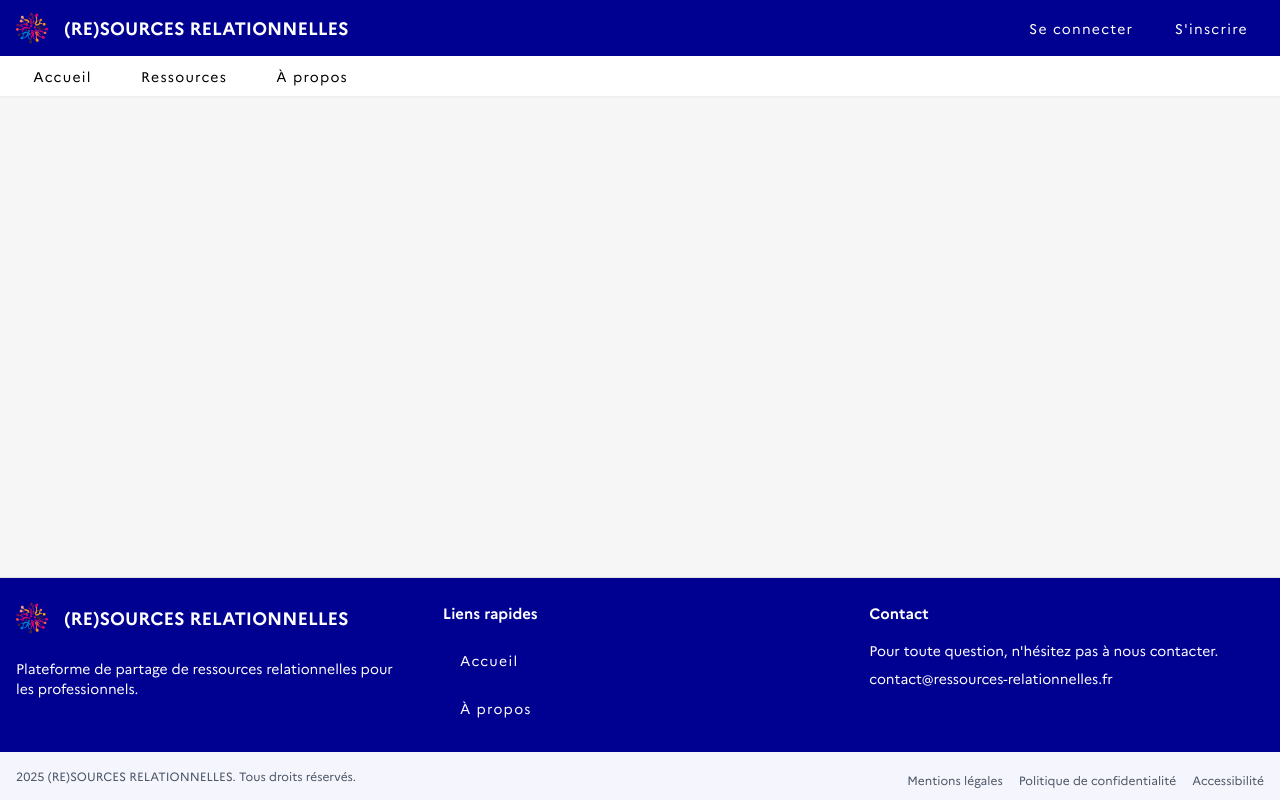
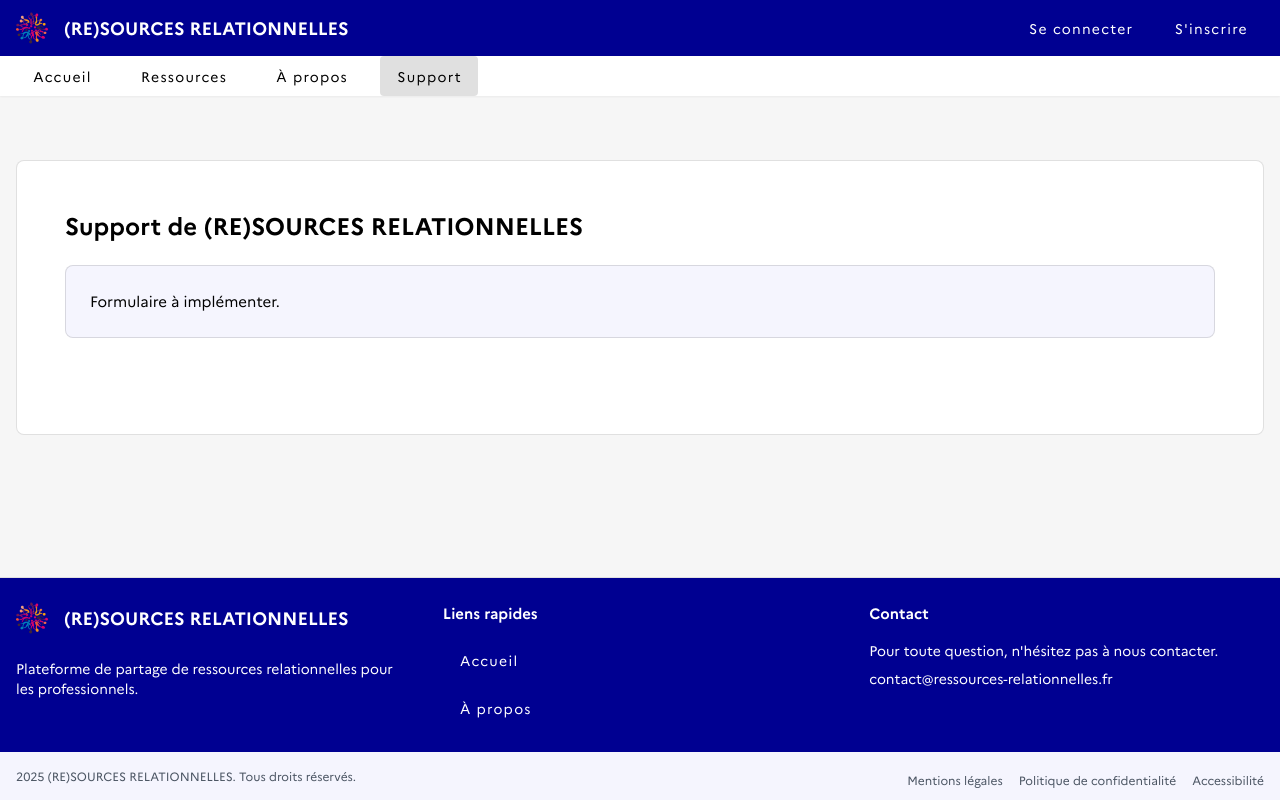
Before and after one commit to Jamais-304/ressources-relationnelles, a Vue app in the folder frontend/: page /support in a window 1280 px wide. Built offline with nearby package versions, Linux system fonts and the light colour scheme.

Commit message:
feat(S:Support): create route with basic page

```diff
--- a/frontend/src/components/NavBar.vue
+++ b/frontend/src/components/NavBar.vue
@@ -127,6 +127,14 @@ const logout = async () => {
           >
             À propos
           </AppButton>
+          <AppButton
+            variant="text"
+            color="default"
+            class="!text-sm hover:!bg-[#F5F5FE] hover:!text-[#000091]"
+            to="/support"
+          >
+            Support
+          </AppButton>
         </nav>
       </div>
     </div>
--- a/frontend/src/routes/router.ts
+++ b/frontend/src/routes/router.ts
@@ -12,10 +12,12 @@ import MyAccount from '@/views/accounts/MyAccount.vue'
 import Resources from '@/views/resources/Resources.vue'
 import CreateResource from '@/views/resources/CreateResource.vue'
 import ResourceModeration from '@/views/resources/ResourceModerationV2.vue'
+import Support from '@/views/support/Support.vue'
 
 const routes = [
   { path: '/', name: 'home', component: Home },
   { path: '/about', name: 'about', component: About },
+  { path: '/support', name: 'support', component: Support },
   { path: '/login', name: 'login', component: Login },
   { path: '/signup', name: 'signup', component: Signup },
   { path: '/not-allowed', name: 'not allowed', component: NotAllowed },
--- /dev/null
+++ b/frontend/src/views/support/Support.vue
@@ -0,0 +1,20 @@
+<script setup lang="ts">
+
+
+</script>
+
+<template>
+  <div class="max-w-7xl mx-auto px-4 py-16">
+    <div class="bg-white p-12 rounded-lg border border-[#E5E5E5]">
+      <h1 class="text-2xl font-bold mb-6 font-marianne">
+        Support de (RE)SOURCES RELATIONNELLES
+      </h1>
+
+      <section class="mb-12">
+        <div class="bg-[#F5F5FE] p-6 rounded-lg border border-[#000091]/20">
+          Formulaire à implémenter.
+        </div>
+      </section>
+    </div>
+  </div>
+</template>
```
Also changed, not shown: frontend/src/views/About.vue (line endings or trailing spaces).
